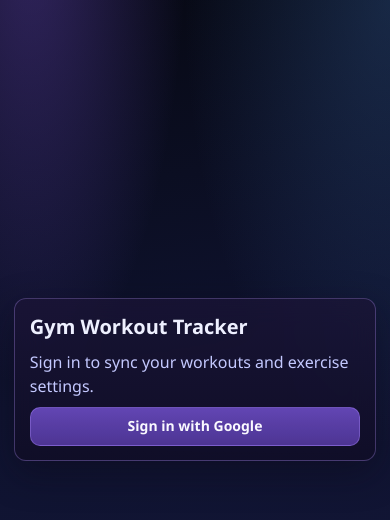
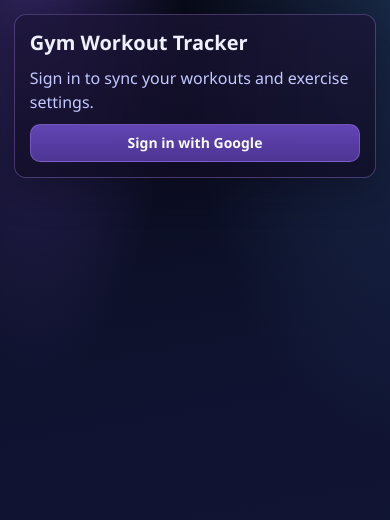
Before and after one commit to kidkoala1/gym-app, a React (Vite) app: page / in a window 390 px wide. Shown: the top 520 px of the page. Built offline with nearby package versions, Linux system fonts and the light colour scheme; no server answers.

Commit message:
Bump version to 0.1.1, enhance App styling for better responsiveness, and update WorkoutTab layout

```diff
--- a/package.json
+++ b/package.json
@@ -1,7 +1,7 @@
 {
   "name": "gym-app",
   "private": true,
-  "version": "0.1.0",
+  "version": "0.1.1",
   "type": "module",
   "scripts": {
     "dev": "vite",
--- a/src/App.css
+++ b/src/App.css
@@ -3,15 +3,28 @@
 }
 
 .app-shell {
-  max-width: 560px;
+  width: min(560px, 100%);
+  height: 100%;
+  min-height: 100dvh;
   margin: 0 auto;
-  padding: calc(0.9rem + env(safe-area-inset-top)) 0.9rem calc(0.9rem + env(safe-area-inset-bottom));
+  padding:
+    calc(0.9rem + env(safe-area-inset-top))
+    calc(0.9rem + env(safe-area-inset-right))
+    calc(0.9rem + env(safe-area-inset-bottom))
+    calc(0.9rem + env(safe-area-inset-left));
   color: #eef0ff;
   display: grid;
+  align-content: start;
   gap: 0.8rem;
+  overflow-y: auto;
+  overflow-x: hidden;
+  overscroll-behavior-y: contain;
+  -webkit-overflow-scrolling: touch;
 }
 
 .panel {
+  width: 100%;
+  min-width: 0;
   border: 1px solid rgba(183, 150, 255, 0.3);
   background: linear-gradient(180deg, rgba(27, 20, 54, 0.72), rgba(16, 12, 36, 0.72));
   backdrop-filter: blur(12px);
@@ -22,6 +35,7 @@
 }
 
 .card {
+  min-width: 0;
   border: 1px solid rgba(174, 147, 244, 0.35);
   background: rgba(24, 17, 50, 0.7);
   border-radius: 12px;
@@ -29,6 +43,7 @@
 }
 
 .exercise-card {
+  min-width: 0;
   border: 1px solid rgba(173, 141, 255, 0.22);
   background: rgba(18, 13, 40, 0.62);
   border-radius: 10px;
@@ -56,6 +71,18 @@
 
 @media (min-width: 680px) {
   .app-shell {
-    padding: calc(1.1rem + env(safe-area-inset-top)) 1.1rem calc(1.1rem + env(safe-area-inset-bottom));
+    padding:
+      calc(1.1rem + env(safe-area-inset-top))
+      calc(1.1rem + env(safe-area-inset-right))
+      calc(1.1rem + env(safe-area-inset-bottom))
+      calc(1.1rem + env(safe-area-inset-left));
   }
 }
+
+@media (max-width: 600px) {
+  .panel {
+    border: none;
+    border-radius: 0;
+    box-shadow: none;
+  }
+}
--- a/src/App.tsx
+++ b/src/App.tsx
@@ -648,7 +648,16 @@
           variant="fullWidth"
           textColor="inherit"
           indicatorColor="secondary"
-          sx={{ minHeight: 44, '& .MuiTab-root': { minHeight: 44, fontWeight: 600 } }}
+          sx={{
+            minHeight: 44,
+            '& .MuiTab-root': {
+              minHeight: 44,
+              minWidth: 0,
+              px: 0.5,
+              fontWeight: 600,
+              fontSize: { xs: '0.78rem', sm: '0.9rem' },
+            },
+          }}
         >
           <Tab value="workout" label="Workout" />
           <Tab value="progress" label="Progress" />
--- a/src/features/workouts/components/WorkoutTab.tsx
+++ b/src/features/workouts/components/WorkoutTab.tsx
@@ -82,7 +82,7 @@
         <Stack spacing={1.25}>
           <Stack direction={{ xs: 'column', sm: 'row' }} spacing={1} justifyContent="space-between">
             <Typography>Started: {new Date(activeWorkout.startedAt).toLocaleString()}</Typography>
-            <Stack direction="row" spacing={1}>
+            <Stack direction={{ xs: 'column', sm: 'row' }} spacing={1}>
               <Button
                 variant="outlined"
                 color="error"
--- a/src/index.css
+++ b/src/index.css
@@ -16,18 +16,22 @@
 html,
 body {
   margin: 0;
-  min-height: 100%;
+  width: 100%;
+  height: 100%;
   background-color: #080a14;
+  overflow: hidden;
+  overscroll-behavior: none;
 }
 
 body {
   min-width: 320px;
-  min-height: 100vh;
-  min-height: 100dvh;
   background-color: #080a14;
 }
 
 #root {
+  width: 100%;
+  height: 100%;
   min-height: 100vh;
   min-height: 100dvh;
+  overflow: hidden;
 }
```
